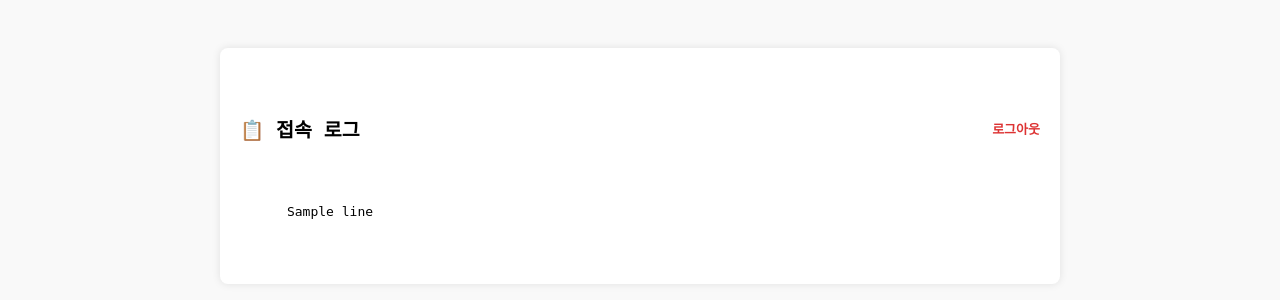
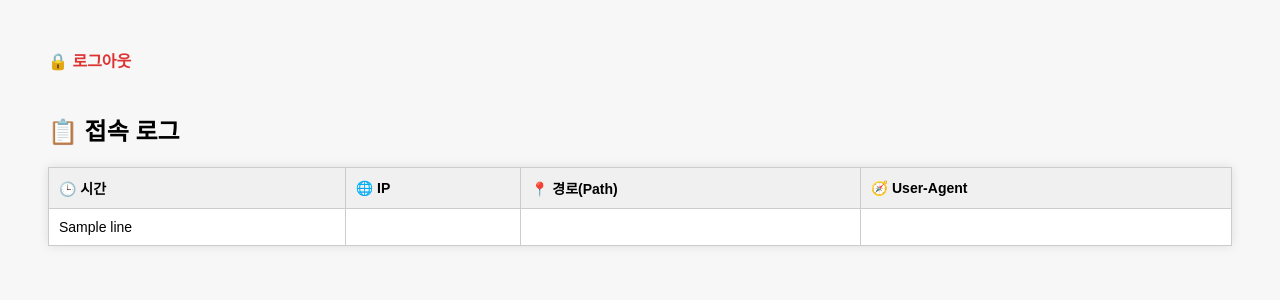
Before and after one commit to wangdda9119/GIGA_CAMP, a Flask app: template templates/logs.html in a window 1280 px wide. Shown: the top 300 px of the page. Run offline with Flask 3, Linux system fonts and the light colour scheme; the template is opened without the code that fills it: most values are stand-ins (such as "Sample title", 1, 10 or a date in 2020).

Commit message:
Improve logs.html: show access logs in table format

```diff
--- a/templates/logs.html
+++ b/templates/logs.html
@@ -5,26 +5,28 @@
   <title>접속 로그</title>
   <style>
     body {
-      font-family: monospace;
-      background-color: #f9f9f9;
+      font-family: Arial, sans-serif;
+      background-color: #f7f7f7;
       padding: 40px;
     }
-    .log-box {
-      background: white;
-      padding: 20px;
-      border-radius: 8px;
-      box-shadow: 0 0 8px rgba(0,0,0,0.1);
-      max-width: 800px;
-      margin: 0 auto;
-      white-space: pre-wrap;
+    table {
+      width: 100%;
+      border-collapse: collapse;
+      background-color: white;
+      box-shadow: 0 0 10px rgba(0,0,0,0.1);
     }
-    .top-bar {
-      display: flex;
-      justify-content: space-between;
-      align-items: center;
-      margin-bottom: 15px;
+    th, td {
+      border: 1px solid #ccc;
+      padding: 10px;
+      font-size: 14px;
+      text-align: left;
     }
-    a.logout {
+    th {
+      background-color: #f0f0f0;
+    }
+    .logout {
+      display: inline-block;
+      margin-bottom: 20px;
       text-decoration: none;
       color: #d33;
       font-weight: bold;
@@ -32,14 +34,28 @@
   </style>
 </head>
 <body>
-  <div class="log-box">
-    <div class="top-bar">
-      <h2>📋 접속 로그</h2>
-      <a class="logout" href="/logout">로그아웃</a>
-    </div>
+  <a class="logout" href="/logout">🔒 로그아웃</a>
+  <h2>📋 접속 로그</h2>
+  <table>
+    <thead>
+      <tr>
+        <th>🕒 시간</th>
+        <th>🌐 IP</th>
+        <th>📍 경로(Path)</th>
+        <th>🧭 User-Agent</th>
+      </tr>
+    </thead>
+    <tbody>
     {% for line in logs %}
-      {{ line.strip() }}<br>
+      {% set parts = line.strip().split(' | ') %}
+      <tr>
+        <td>{{ parts[0].replace('[', '').replace(']', '') }}</td>
+        <td>{{ parts[1].split(': ')[1] }}</td>
+        <td>{{ parts[2].split(': ')[1] }}</td>
+        <td>{{ parts[3].split(': ')[1] }}</td>
+      </tr>
     {% endfor %}
-  </div>
+    </tbody>
+  </table>
 </body>
 </html>
```
